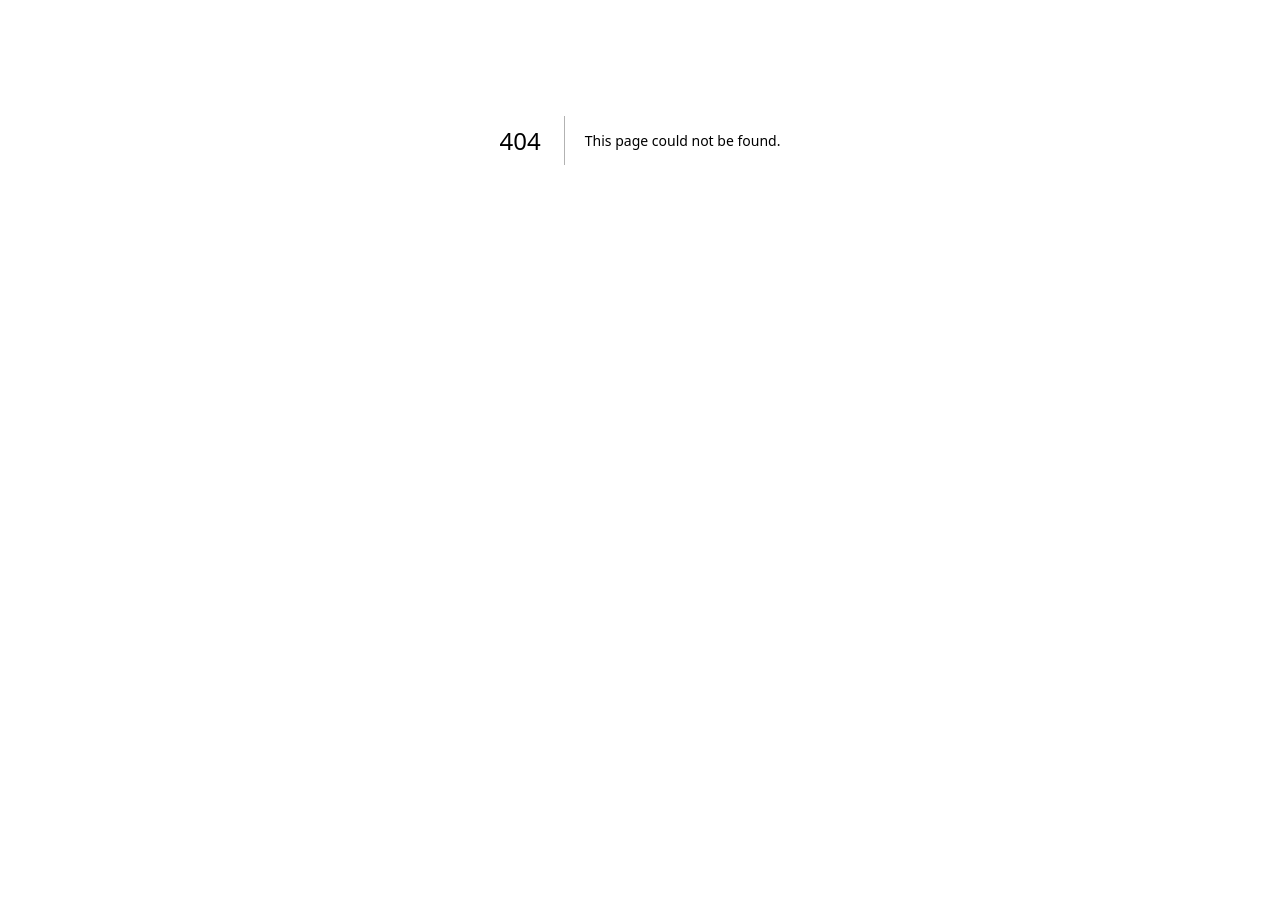
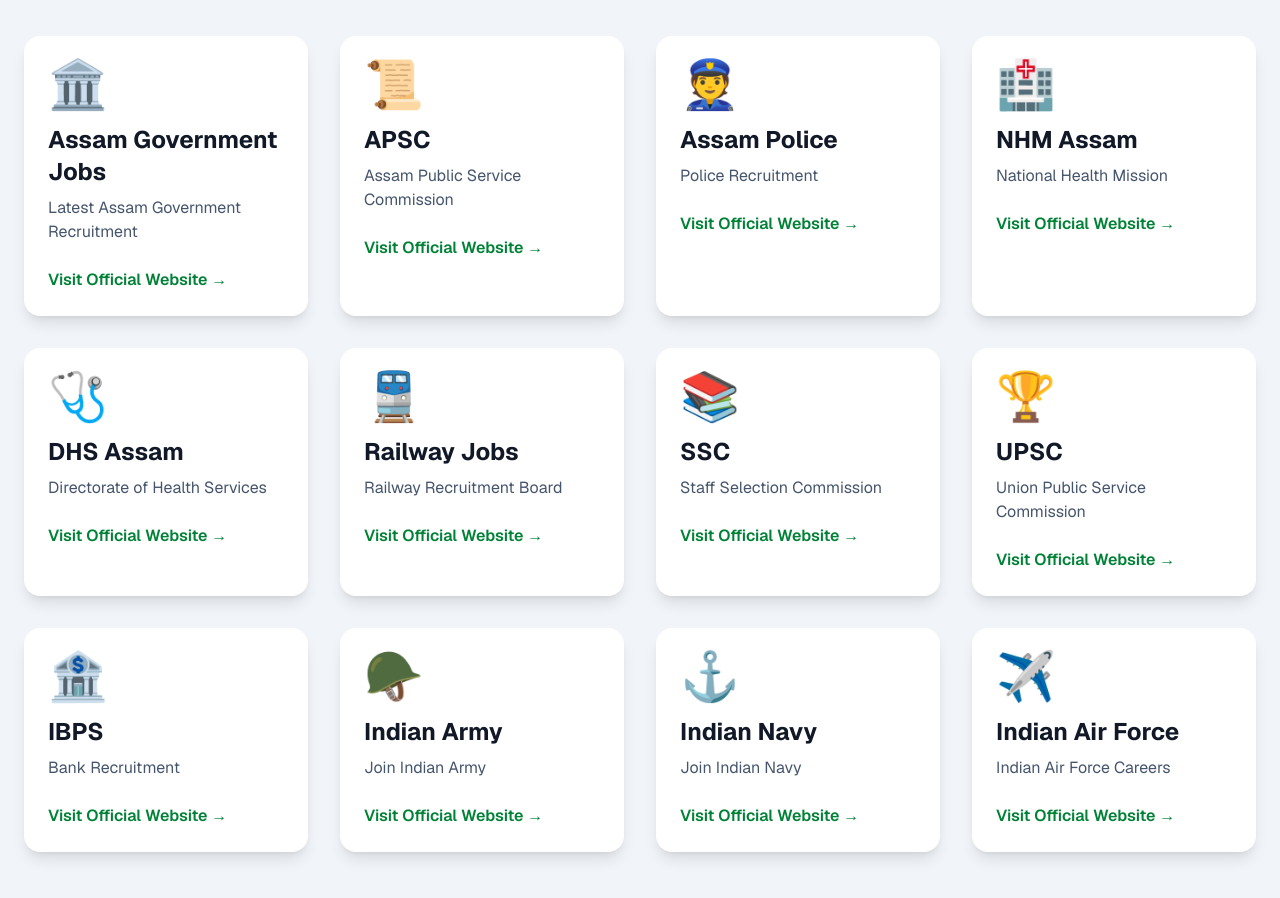
Before and after one commit to arazzaque446-arch/newssphere, a Next.js app: page /jobs in a window 1280 px wide. Before the commit this address had no page. Shown: the part 260-1158 px from the top of the page. Before the commit the page ends 800 px from the top, so only its background shows below. Built offline with nearby package versions, Linux system fonts and the light colour scheme.

Commit message:
Added Jobs Portal

```diff
--- /dev/null
+++ b/app/jobs/page.tsx
@@ -0,0 +1,125 @@
+import Link from "next/link";
+
+const jobs = [
+  {
+    title: "Assam Government Jobs",
+    description: "Latest Assam Government Recruitment",
+    url: "https://assam.gov.in",
+    icon: "🏛️",
+  },
+  {
+    title: "APSC",
+    description: "Assam Public Service Commission",
+    url: "https://apsc.nic.in",
+    icon: "📜",
+  },
+  {
+    title: "Assam Police",
+    description: "Police Recruitment",
+    url: "https://slprbassam.in",
+    icon: "👮",
+  },
+  {
+    title: "NHM Assam",
+    description: "National Health Mission",
+    url: "https://nhm.assam.gov.in",
+    icon: "🏥",
+  },
+  {
+    title: "DHS Assam",
+    description: "Directorate of Health Services",
+    url: "https://dhs.assam.gov.in",
+    icon: "🩺",
+  },
+  {
+    title: "Railway Jobs",
+    description: "Railway Recruitment Board",
+    url: "https://www.rrbcdg.gov.in",
+    icon: "🚆",
+  },
+  {
+    title: "SSC",
+    description: "Staff Selection Commission",
+    url: "https://ssc.gov.in",
+    icon: "📚",
+  },
+  {
+    title: "UPSC",
+    description: "Union Public Service Commission",
+    url: "https://upsc.gov.in",
+    icon: "🏆",
+  },
+  {
+    title: "IBPS",
+    description: "Bank Recruitment",
+    url: "https://www.ibps.in",
+    icon: "🏦",
+  },
+  {
+    title: "Indian Army",
+    description: "Join Indian Army",
+    url: "https://joinindianarmy.nic.in",
+    icon: "🪖",
+  },
+  {
+    title: "Indian Navy",
+    description: "Join Indian Navy",
+    url: "https://www.joinindiannavy.gov.in",
+    icon: "⚓",
+  },
+  {
+    title: "Indian Air Force",
+    description: "Indian Air Force Careers",
+    url: "https://agnipathvayu.cdac.in",
+    icon: "✈️",
+  },
+];
+
+export default function JobsPage() {
+  return (
+    <main className="min-h-screen bg-slate-100">
+      <section className="bg-gradient-to-r from-green-700 to-emerald-700 py-16 text-white">
+        <div className="mx-auto max-w-7xl px-6">
+          <h1 className="text-5xl font-bold">
+            Assam & India Jobs
+          </h1>
+
+          <p className="mt-4 max-w-3xl text-lg text-green-100">
+            Find official recruitment portals for Assam Government,
+            Central Government, Banking, Defence and Public Sector jobs.
+          </p>
+        </div>
+      </section>
+
+      <section className="mx-auto max-w-7xl px-6 py-12">
+        <div className="grid gap-8 md:grid-cols-2 lg:grid-cols-4">
+          {jobs.map((job) => (
+            <Link
+              key={job.title}
+              href={job.url}
+              target="_blank"
+              rel="noopener noreferrer"
+              className="rounded-2xl bg-white p-6 shadow-lg transition hover:-translate-y-1 hover:shadow-xl"
+            >
+              <div className="text-5xl">
+                {job.icon}
+              </div>
+
+              <h2 className="mt-4 text-2xl font-bold">
+                {job.title}
+              </h2>
+
+              <p className="mt-2 text-slate-600">
+                {job.description}
+              </p>
+
+              <div className="mt-6 font-semibold text-green-700">
+                Visit Official Website →
+              </div>
+            </Link>
+          ))}
+        </div>
+      </section>
+    </main>
+  );
+}
```
